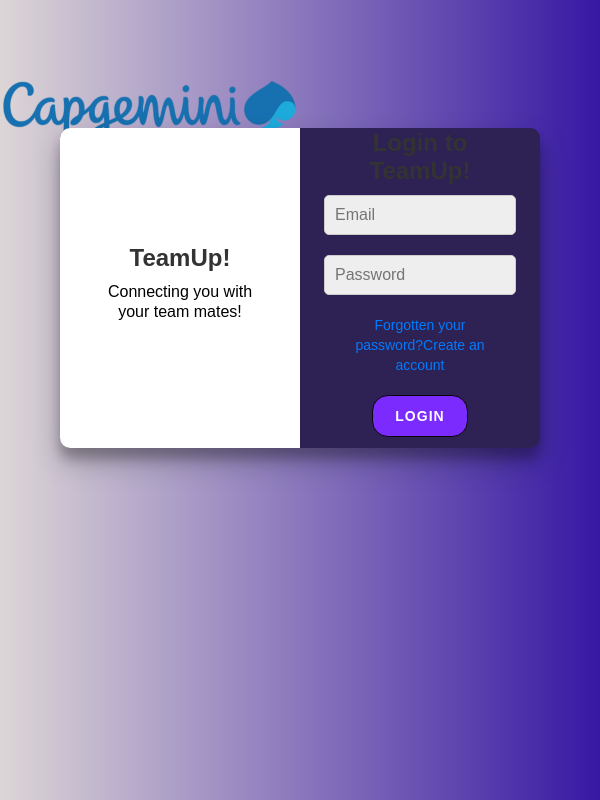
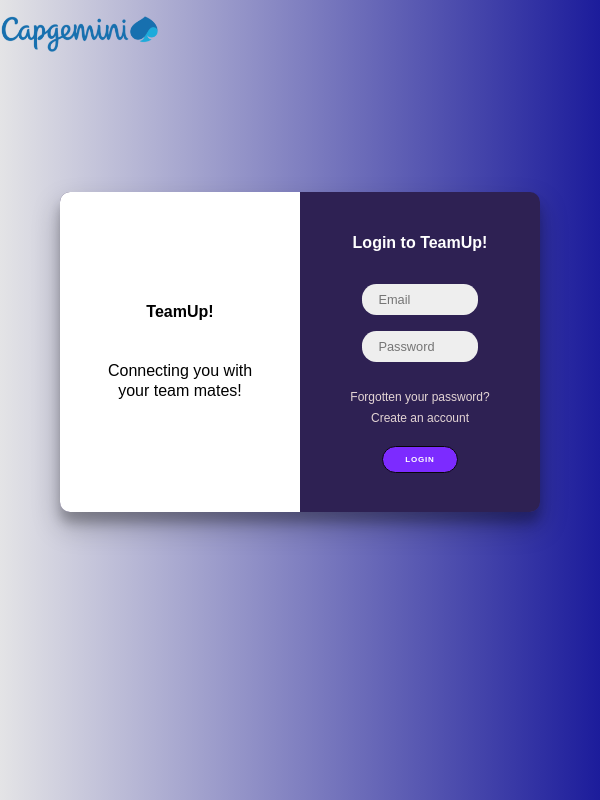
Before and after one commit to wasimnoordin/EET-Project, a React (Create React App) app: page / in a window 600 px wide. Built offline with nearby package versions, Linux system fonts and the light colour scheme.

Commit message:
Add files via upload

```diff
--- a/src/App.js
+++ b/src/App.js
@@ -1,23 +1,20 @@
-import React from 'react';
 import './App.css';
-import { BrowserRouter as Router, Route, Routes } from 'react-router-dom';
-import Login from './login';
+import Login from './login.js';
 import Header from './Header.js';
-import ForgottenPassword from './forgotpassword.js';
-import CreateAccount from './createAccount';
+
+
 
 function App() {
   return (
-    <Router>
+    <>
       <div>
+        <body>
         <Header />
-        <Routes>
-          <Route path="/" element={<Login />} />
-          <Route path="/forgot-password" element={<ForgottenPassword />} />
-          <Route path="/create-account" element={<CreateAccount />} />
-        </Routes>
+        <Login />
+        </body>
       </div>
-    </Router>
+
+    </>
   );
 }
 
--- /dev/null
+++ b/src/CapName.css
@@ -0,0 +1,13 @@
+img{
+    max-width: 100%;
+    height:auto;
+    position: absolute;
+    top: -2rem;
+    left: 0;
+  }
+  @media only screen and (min-width: 500px) and (max-width: 800px) {
+    img {
+        top: -1rem;
+        width:10rem;
+    }
+    }
--- a/src/CapName.js
+++ b/src/CapName.js
@@ -1,10 +1,10 @@
 import React from "react";
-
+import './CapName.css';
 const CapName = ({ src, alt }) => {
     return (
-      <div className="CapgeminiName">
+
         <img src={src} alt={alt} />
-      </div>
+
     );
   };
 
--- a/src/Header.css
+++ b/src/Header.css
@@ -1,16 +1,4 @@
-.CapgeminiName{
-  max-width: 100%;
-  position: absolute;
-  top: 0rem;
-  left: 0;
+
+body {
+  background:linear-gradient(to right, #e4e4e6, #1c1c9b);
 }
-body {
-  background:  #837eac;
-}
-@media only screen and (min-width: 150px) and (max-width: 650px) {
-  .CapgeminiName {
-    margin-right: 20px;
-margin-top: 20px;
-width: 5rem;
-height: 3rem;
-}}
--- a/src/Header.js
+++ b/src/Header.js
@@ -4,10 +4,10 @@
 export default function Header() {
   return (
     <header className="header">
-      <CapName
+       <CapName
 
-       src="./CapgeminiName.png"
-       alt="Capgemini Name"/>
+     src="./CapgeminiName.png"
+     alt="Capgemini Name"/>
     </header>
   );
 }
--- /dev/null
+++ b/src/login.css
@@ -0,0 +1,274 @@
+* {
+	box-sizing: border-box;
+}
+
+.g {
+	margin-top:12rem;
+	display: flex;
+	justify-content: center;
+	align-items: center;
+	flex-direction: column;
+	font-family: 'Montserrat', sans-serif;
+  border-radius: 1.25rem;
+
+}
+
+
+h1 {
+	font-weight: bold;
+	margin-bottom: 5rem;
+}
+
+p {
+	font-size: 1rem;
+	font-weight: 100;
+	line-height: 1.25rem;
+	margin: 3.15rem 3.15rem 1.875rem;
+}
+
+span {
+	font-size: 12px;
+}
+
+a {
+	color: #e4d5d5;
+	font-size: 0.85rem;
+	text-decoration: none;
+	margin: 10.065rem 0;
+}
+
+.button {
+	border-radius: 2rem;
+	border: 1px solid #070707;
+	background-color: #7c2bff;
+	color: #FFFFFF;
+	font-size: 0.75rem;
+	font-weight: bold;
+	padding: 0.75rem 2.8rem;
+	letter-spacing: 0.065rem;
+	text-transform: uppercase;
+	transition: transform 80ms ease-in;
+  cursor: pointer;
+  width: 50%;
+
+}
+
+form {
+	background-color: #FFFFFF;
+	display: flex;
+	align-items: center;
+	justify-content: center;
+	flex-direction: column;
+	padding: 0 3.15rem;
+	height: 100%;
+	text-align: center;
+}
+
+input {
+	background-color: #eee;
+	border: none;
+  border-radius: 0.9rem;
+	padding: 0.75rem 0.95rem;
+	margin: 0.5rem 0;
+	width: 100%;
+}
+
+.container {
+
+	border-radius: 0.625rem;
+  	box-shadow: 0 0.875rem 1.75rem rgba(0,0,0,0.25), 0 0.65rem 0.65rem rgba(0,0,0,0.22);
+	position: relative;
+	overflow: hidden;
+	width: 48rem;
+
+	min-height: 30rem;
+}
+
+.form-container {
+
+	position: absolute;
+	top: 0;
+	height: 100%;
+}
+
+.log-in-container {
+  	left: 0;
+	width: 50%;
+	z-index: 2;
+}
+
+
+.overlay-container {
+	position: absolute;
+	top: 0;
+	left: 50%;
+	width: 50%;
+	height: 100%;
+}
+
+
+.overlay {
+	background: #2e2153;
+	background-repeat: no-repeat;
+	background-size: cover;
+	background-position: 0 0;
+	color: #FFFFFF;
+	position: relative;
+	left: -100%;
+	height: 100%;
+	width: 200%;
+}
+
+.overlay-panel {
+	position: absolute;
+	display: flex;
+	align-items: center;
+	justify-content: center;
+	flex-direction: column;
+	padding: 3rem;
+	text-align: center;
+	top: 0;
+	height: 100%;
+	width: 50%;
+}
+
+
+.overlay-right {
+	right: 0;
+}
+
+.errorLabel {
+  color: red;
+}
+
+@media only screen and (min-width: 500px) and (max-width: 800px) {
+
+	  g{
+		margin-top: 10rem;
+		display: flex;
+		justify-content: center;
+		align-items: center;
+		flex-direction: column;
+		font-family: 'Montserrat', sans-serif;
+		border-radius: 0.625rem;
+	  }
+
+	  h1 {
+		font-weight: bold;
+		margin-bottom: 1.5rem;
+		font-size: 1rem;
+	  }
+
+	  p {
+		font-size: 1rem;
+		font-weight: 100;
+		line-height: 1.25rem;
+		margin: 1rem 1rem 0.625rem;
+	  }
+
+	  a {
+		color: #e4d5d5;
+		font-size: 0.75rem;
+		text-decoration: none;
+		margin: 1.5rem 0;
+	  }
+
+	  .button {
+		border-radius: 1rem;
+		border: 1px solid #070707;
+		background-color: #7c2bff;
+		color: #FFFFFF;
+		font-size: 0.5rem;
+		font-weight: bold;
+		padding: 0.5rem 1rem;
+		letter-spacing: 0.05rem;
+		text-transform: uppercase;
+		transition: transform 80ms ease-in;
+		cursor: pointer;
+		width: 40%;
+	  }
+
+	  form {
+		background-color: #FFFFFF;
+		display: flex;
+		align-items: center;
+		justify-content: center;
+		flex-direction: column;
+		padding: 1.5rem;
+		height: 100%;
+		text-align: center;
+	  }
+
+	  input {
+		background-color: #eee;
+		border: none;
+		border-radius: 0.9rem;
+		padding: 0.5rem 1rem;
+		margin: 0.rem 0;
+		width: 60%;
+		font-size: 0.8rem;
+	  }
+
+	  .container {
+		border-radius: 0.625rem;
+		box-shadow: 0 0.875rem 1.75rem rgba(0, 0, 0, 0.25), 0 0.65rem 0.65rem rgba(0, 0, 0, 0.22);
+		position: relative;
+		overflow: hidden;
+		width: 30rem;
+		min-height: 20rem;
+	  }
+
+	  .form-container {
+		position: absolute;
+		top: 0;
+		height: 100%;
+	  }
+
+	  .log-in-container {
+		left: 0;
+		width: 50%;
+		z-index: 2;
+	  }
+
+	  .overlay-container {
+		position: absolute;
+		top: 0;
+		left: 50%;
+		width: 50%;
+		height: 100%;
+	  }
+
+	  .overlay {
+
+		background-repeat: no-repeat;
+		background-size: cover;
+		background-position: 0 0;
+		color: #FFFFFF;
+		position: relative;
+		left: -100%;
+		height: 100%;
+		width: 200%;
+	  }
+
+	  .overlay-panel {
+		position: absolute;
+		display: flex;
+		align-items: center;
+		justify-content: center;
+		flex-direction: column;
+		padding: 1.5rem;
+		text-align: center;
+		top: 0;
+		height: 100%;
+		width: 50%;
+	  }
+
+	  .overlay-right {
+		right: 0;
+	  }
+
+	  .errorLabel {
+		font-size: 0.75rem;
+	  }
+
+}
--- a/src/login.js
+++ b/src/login.js
@@ -1,80 +1,83 @@
 import React, { useState } from 'react';
-import { Link } from 'react-router-dom'; // Import Link from 'react-router-dom'
-import styles from './login.module.css'; // Import the CSS module
+import './login.css';
+//import { useNavigate } from 'react-router-dom';
 
-const Login = (props) => {
-  const [email, setEmail] = useState('');
+
+const Login =(props) => {
+const [Email, setEmail] = useState('');
 const [password, setPassword] = useState('');
 const [emailError, setEmailError] = useState('');
-  const [passwordError, setPasswordError] = useState('');
+const [passwordError, setPasswordError] = useState ('');
+
+//const navigate = useNavigate();
 
 const onButtonClick = () => {
-    setEmailError('');
-    setPasswordError('');
+  setEmailError("")
+  setPasswordError("")
 
-    // Sets email errors
-    if ('' === email) {
-      setEmailError('Please enter your email address');
+  //sets email errors
+  if ("" === Email){
+    setEmailError("Please enter your email address")
+    return
+  }
+if (!/^[\w-\.]+@([\w-]+\.)+[\w-]{2,4}$/.test(Email)){
+  setEmailError("Please enter a valid email address");
   return;
 }
-    if (!/^[\w-\.]+@([\w-]+\.)+[\w-]{2,4}$/.test(email)) {
-      setEmailError('Please enter a valid email address');
-      return;
+//Sets password errors
+if ("" === password){
+  setPasswordError("Please enter a password")
+  return
 }
-    // Sets password errors
-    if ('' === password) {
-      setPasswordError('Please enter a password');
-      return;
+if (password.length < 7){
+  setPasswordError("The password must be 8 characters or longer")
+  return
 }
-    if (password.length < 8) {
-      setPasswordError('The password must be 8 characters or longer');
-      return;
 }
-  };
 
+//Email and password input boxes and a login button
      return (
-    <body>
-      <div className={styles.container} id="container">
-        <div className={`${styles['form-container']} ${styles['log-in-container']}`}>
+      <div className='g'>
+        <div className="background">
+      <div class="container" id="container">
+        <div class="form-container log-in-container">
           <form action="#">
           <h1>TeamUp!</h1>
               <p>Connecting you with your team mates!</p>
           </form>
         </div>
-        <div className={styles['overlay-container']}>
-          <div className={styles.overlay}>
-            <div className={`${styles['overlay-panel']} ${styles['overlay-right']}`}>
+        <div class="overlay-container">
+          <div class="overlay">
+            <div class="overlay-panel overlay-right">
             <h1>Login to TeamUp!</h1>
+
             <input
             type="email"
-                value={email}
+                    value={Email}
                     placeholder="Email"
-                onChange={(ev) => setEmail(ev.target.value)}
-              />
-              <label className={styles.errorLabel}>{emailError}</label>
+                    onChange={ev => setEmail(ev.target.value)} />
+                    <label className="errorLabel">{emailError}</label>
+
             <input
                   type="password"
                     value={password}
-                placeholder="Password"
-                onChange={(ev) => setPassword(ev.target.value)}
-              />
-              <label className={styles.errorLabel}>{passwordError}</label>
-              {/* Add a link to the Forgot Password page */}
-              <p>
-                <Link to="/forgot-password">Forgotten your password?</Link>
-                <Link to="/create-account">Create an account</Link> {/* Use Link here */}
-              </p>
+                    placeholder='Password'
+                onChange={ev => setPassword(ev.target.value)}/>
+              <label className="errorLabel">{passwordError}</label>
+            <p><a href="#">Forgotten your password?</a>
+            <a href="#">Create an account</a></p>
+
             <input
-                className={styles.button}
-                type="button"
+                   className ={"button"}
+                   type ="button"
                    onClick={onButtonClick}
-                value="login"
-              />
+                   value={"login"} />
             </div>
           </div>
         </div>
       </div>
-    </body>
+      </div>
+    </div>
     );
   };
 
```
Lines whose indentation alone changed are shown as unchanged.
